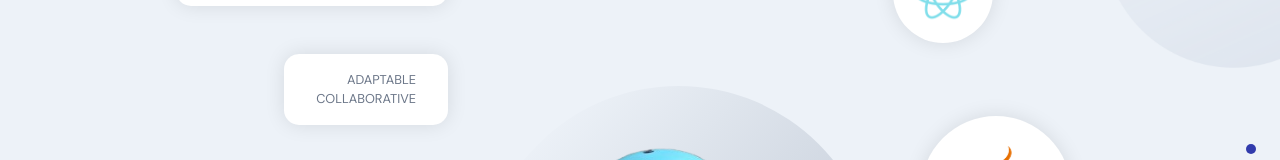
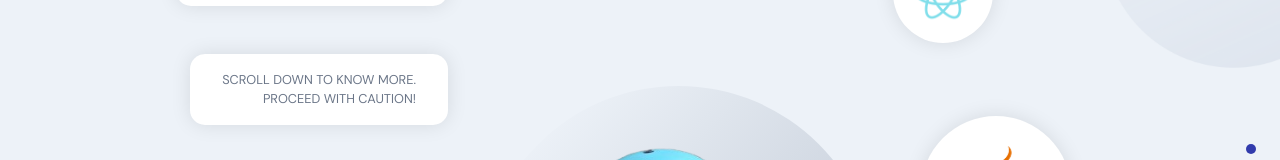
Before and after one commit to AbbasMahdavi021/Fullstack-Portfolio-Website, a React (Create React App) app in the folder frontend_react/: page / in a window 1280 px wide. Shown: the part 199-359 px from the top of the page. Built offline with nearby package versions, Linux system fonts and the light colour scheme; no server answers.

Commit message:
Update Header.jsx

```diff
--- a/frontend_react/src/container/Header/Header.jsx
+++ b/frontend_react/src/container/Header/Header.jsx
@@ -33,9 +33,8 @@ const Header = () => (
         </div>
 
         <div className="tag-cmp app__flex">
-          <p className="p-text">Adaptable</p>
-          <p className="p-text"></p>
-          <p className="p-text">Collaborative</p>
+          <p className="p-text">Scroll down to know more.</p>
+          <p className="p-text">Proceed with caution!</p>
         </div>
       </div>
     </motion.div>
```
